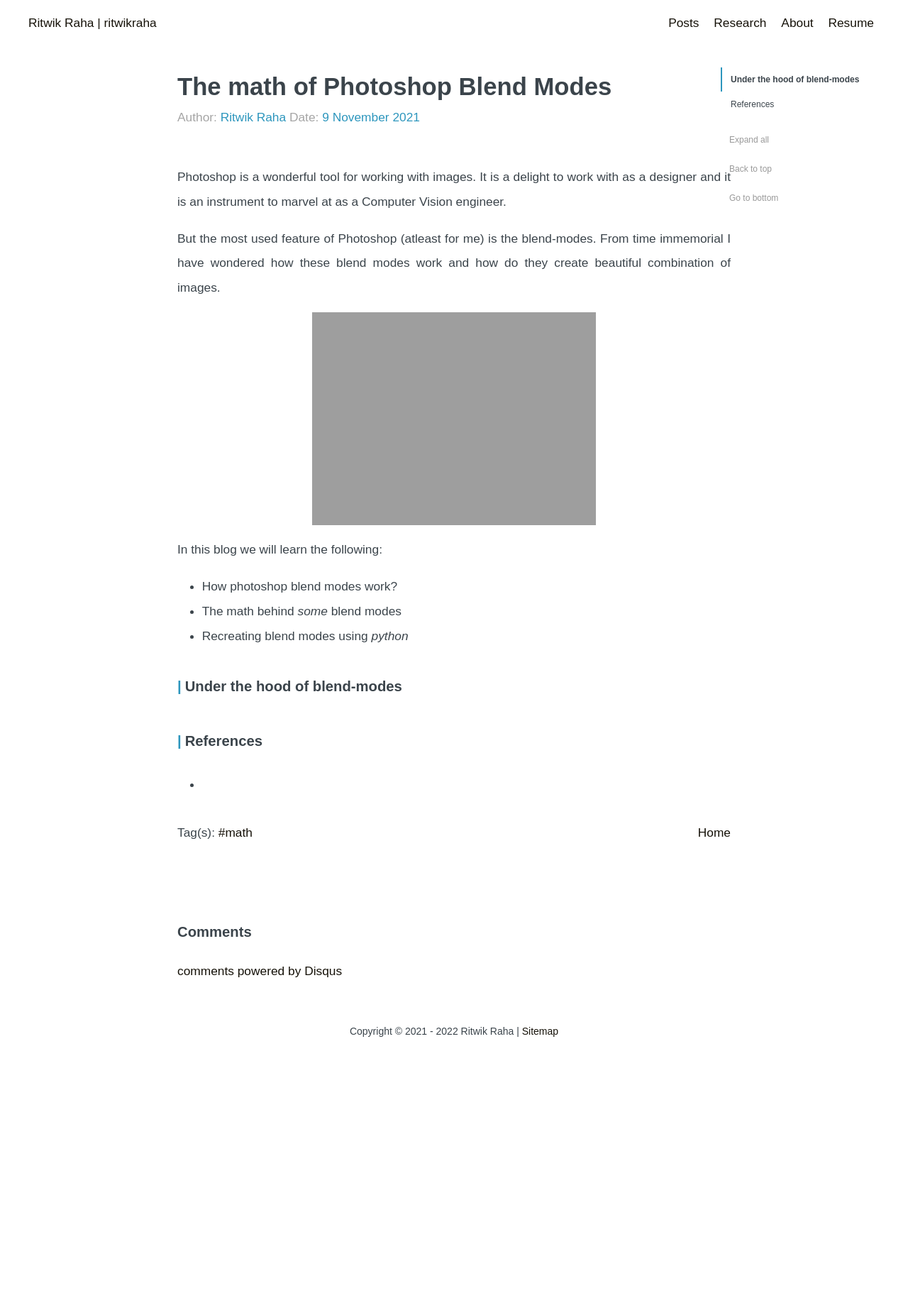
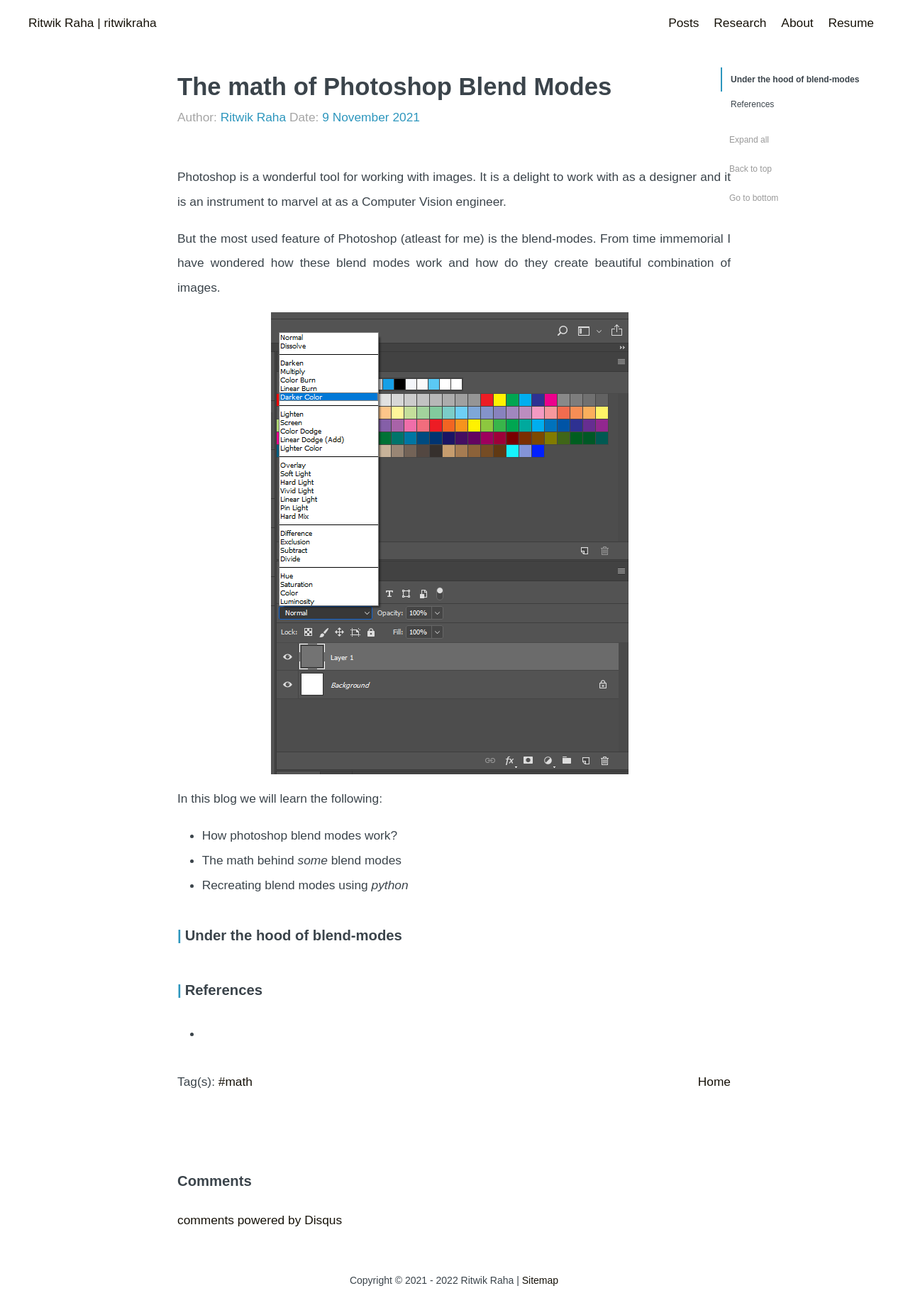
Before and after one commit to ritwikraha/ritwikraha.github.io, a Jekyll site: the page built from _posts/2021-11-9-Photoshop-Math.md, in a window 1280 px wide. Shown: the whole page at 71% size. Built offline with Jekyll 4.4.1, drawn with Linux system fonts in a browser that asks for light colours; comment, search, counter and statistics services are not loaded; before the commit the page ends 1485 px from its top, so only the background shows below that.

Commit message:
minor adjustments

```diff
--- a/_posts/2021-11-9-Photoshop-Math.md
+++ b/_posts/2021-11-9-Photoshop-Math.md
@@ -16,7 +16,7 @@
 
 But the most used feature of Photoshop (atleast for me) is the blend-modes. From time immemorial I have wondered how these blend modes work and how do they create beautiful combination of images.
 
-![blend-modes]({{site.url}}/assets/post_images/4post/blend-modes)
+![blend-modes]({{site.url}}/assets/post_images/4post/blend-modes.png)
 
 In this blog we will learn the following:
 
```
